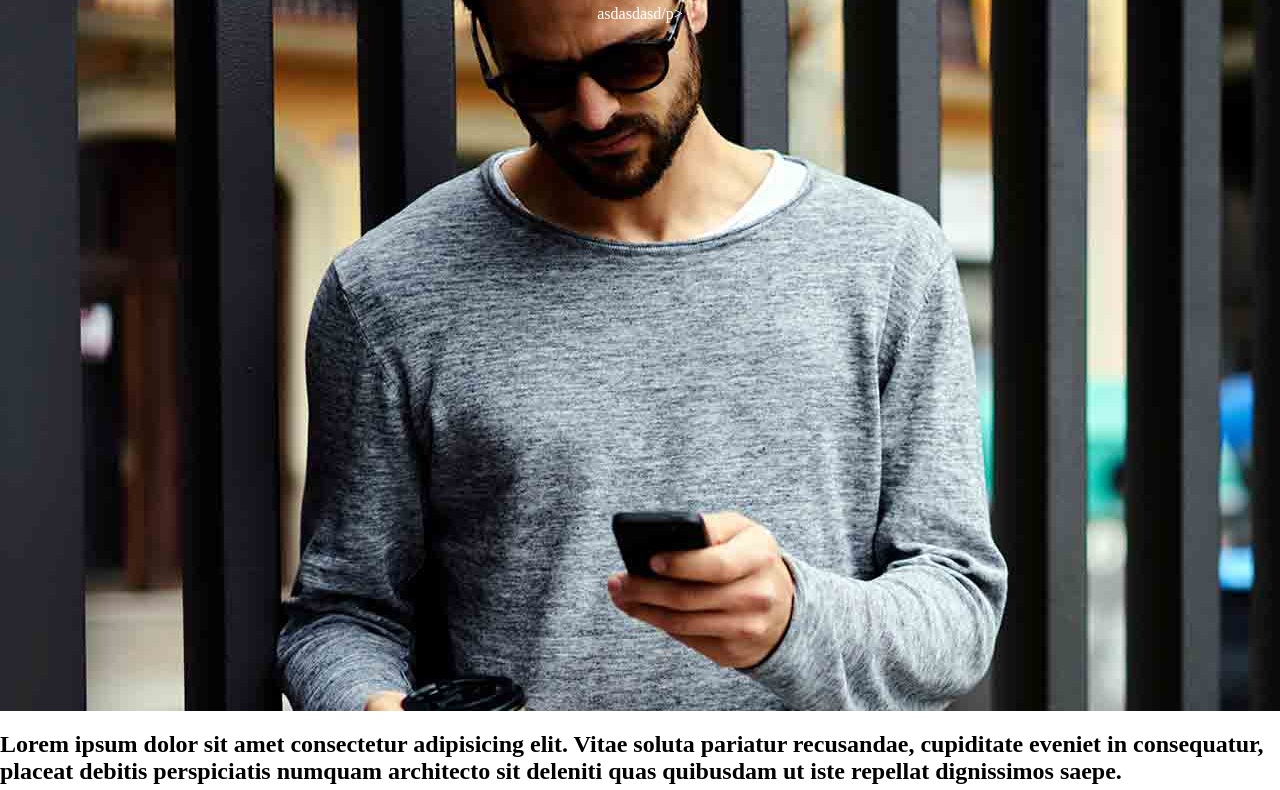
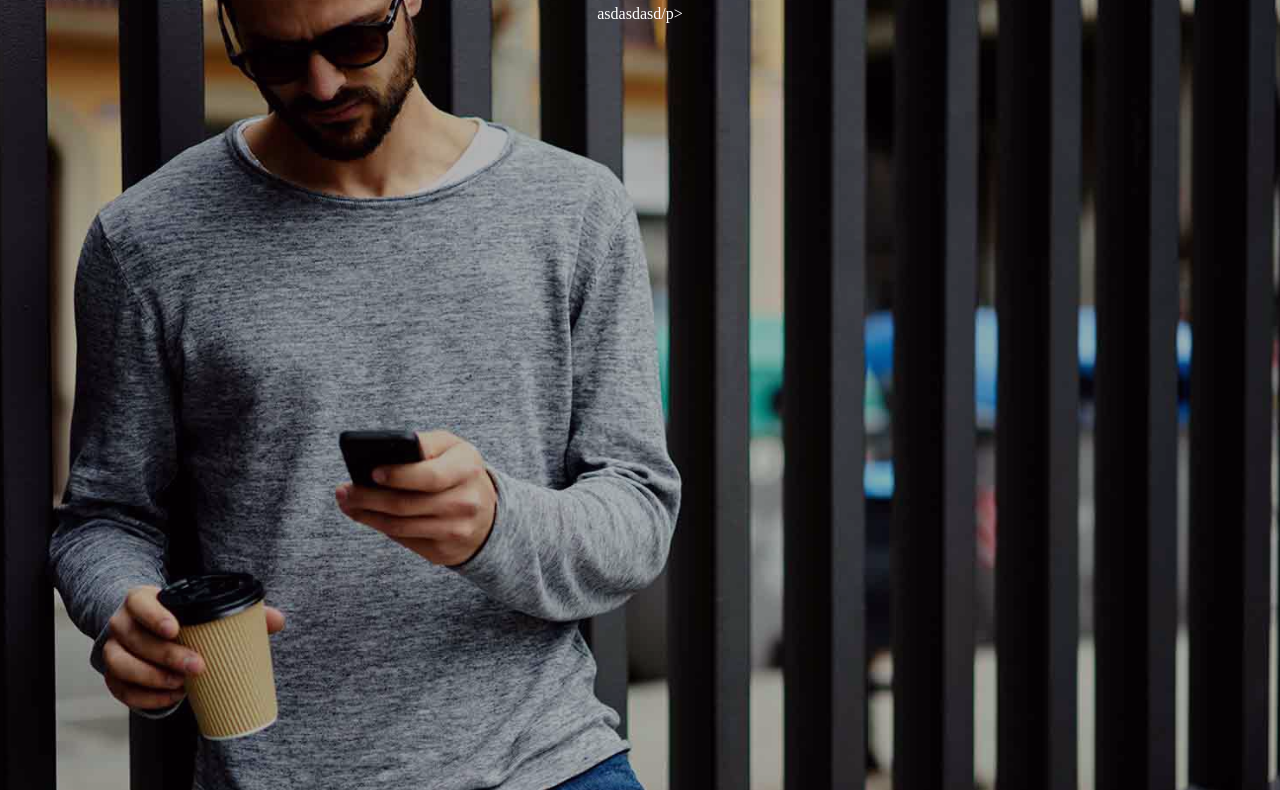
Before and after one commit to AndriusMart/9-first-page-solo, a website: page index.html in a window 1280 px wide. Shown: the part 109-899 px from the top of the page. Drawn offline with Linux system fonts and the light colour scheme.

Commit message:
background hero

```diff
--- a/css/base/header.css
+++ b/css/base/header.css
@@ -3,8 +3,13 @@ body{
 }
 .hero{
     background-image: url("../../img/header.jpg");
-    height: 100vh;
+    height: 900px;
     width: 100%;
+    background-position: center;
+    background-size: cover;
+    background-repeat: no-repeat;
+    background-attachment: fixed;
+    box-shadow:inset 0 0 0 2000px rgba(12, 1, 8, 0.3);
 }
 .header{
     margin: 0;
```
